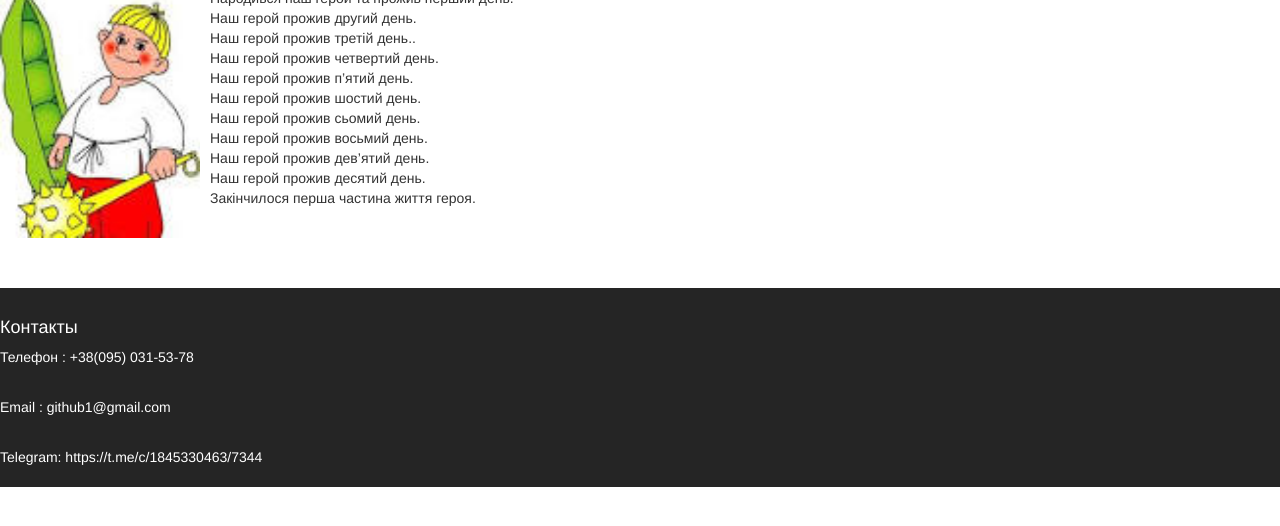
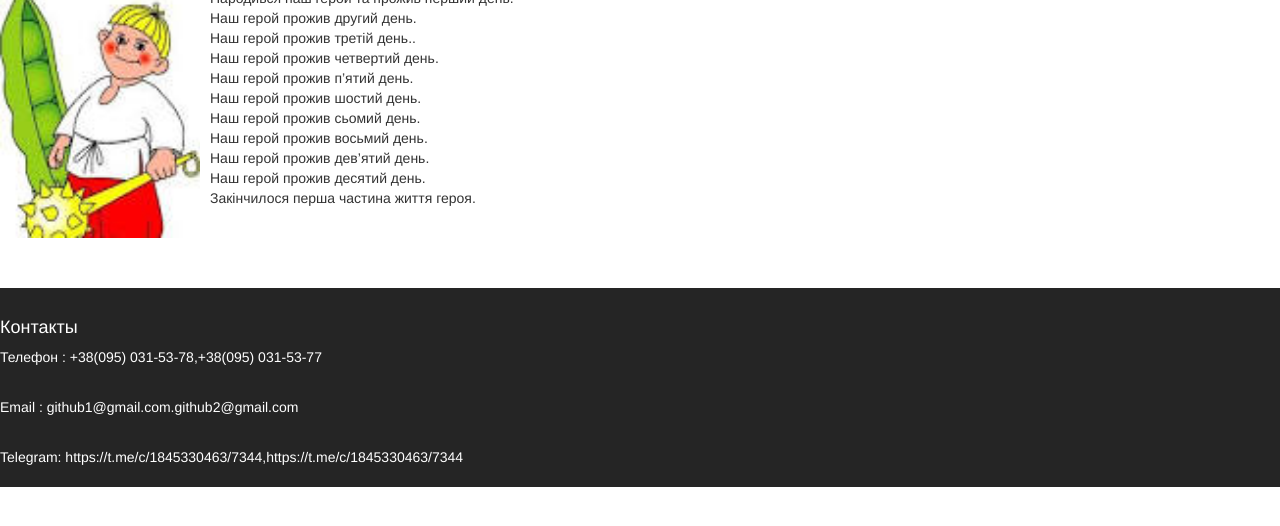
Before and after one commit to oleheyda72/hello-world, a plain HTML site: page index.html in a window 1280 px wide. Shown: the part 82-608 px from the top of the page. Drawn offline with nearby package versions, Linux system fonts and the light colour scheme; a script that the page names is missing.

Commit message:
commit in contacts

```diff
--- a/index.html
+++ b/index.html
@@ -58,7 +58,7 @@ footer ul{ padding-left: 0; list-style: none;}
    <div class="tel">
   <h5 class="titletel"></h5>
   <div class="teldescriptionl">
-  Телефон :  +38(095) 031-53-78
+  Телефон :  +38(095) 031-53-78,+38(095) 031-53-77
   </div>
  </div>
 
@@ -66,7 +66,7 @@ footer ul{ padding-left: 0; list-style: none;}
   <h5 class="titleemail"></h5>
   <div class="emaildescription">
 <br>
-Email :  github1@gmail.com
+Email :  github1@gmail.com.github2@gmail.com
   </div>
 </div>
 
@@ -74,7 +74,7 @@ Email :  github1@gmail.com
   <h5 class="titletelegram"></h5>
   <div class="telegramdescription">
   <br>
- Telegram:   https://t.me/c/1845330463/7344
+ Telegram:   https://t.me/c/1845330463/7344,https://t.me/c/1845330463/7344
   </div>
 </div>
 
```
